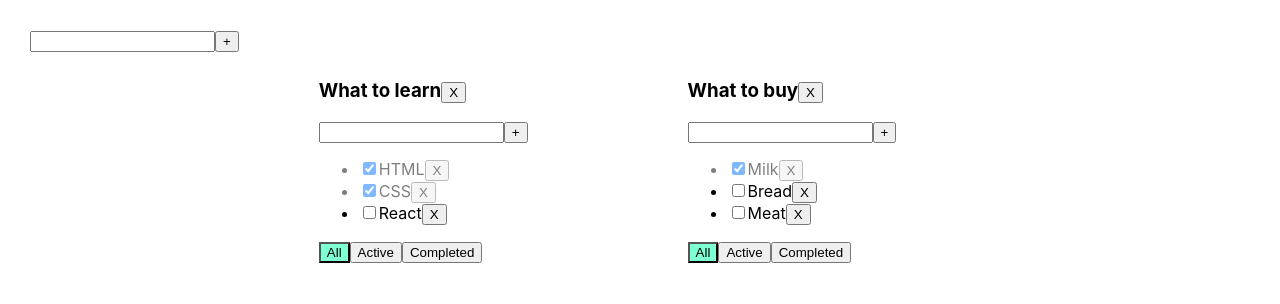
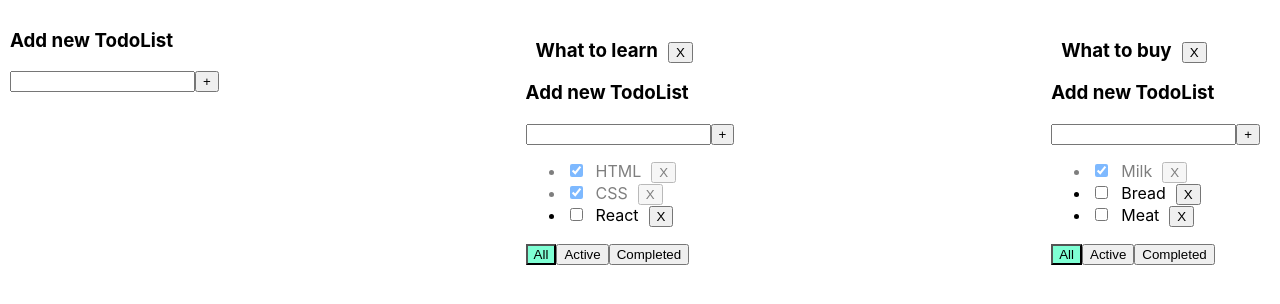
Before and after one commit to kovernikov/TodoList, a React (Create React App) app: page / in a window 1280 px wide. Shown: the top 304 px of the page. Built offline with nearby package versions, Linux system fonts and the light colour scheme.

Commit message:
TodoList06_css

```diff
--- a/src/AddItemForm.tsx
+++ b/src/AddItemForm.tsx
@@ -22,7 +22,8 @@ function AddItemForm(props: AddItemFormPropsType) {
     }
 
     return (
-        <div>
+        <div className='inputpoot'>
+            <h3> Add new TodoList</h3>
             <input
                 value={title}
                 onChange={onChangeTitle}
--- a/src/App.css
+++ b/src/App.css
@@ -1,10 +1,9 @@
+
 .App {
-  padding: 30px;
+    padding: 10px;
     display: flex;
-}
-
-.App > div {
-  margin-right: 50px;
+    flex-direction: row;
+    justify-content: space-between;
 }
 
 .error {
@@ -19,6 +18,10 @@
 .active-filtr {
     background-color: aquamarine;
 }
+span {
+    padding: 10px;
+
+}
 
 .is-done {
     opacity: 0.5;
--- a/src/App.tsx
+++ b/src/App.tsx
@@ -129,6 +129,7 @@ function App() {
         const tasksForTodoList = getFilterTasks(tl)
         return (
             <div className="App">
+                <div>
                     <TodoList
                         key={tl.id}
                         filter={tl.filter}
@@ -139,10 +140,11 @@ function App() {
                         removeTask={removeTask}
                         removeTodoList={removeTodoList}
                         changeTodoListFilter={changeTodoListFilter}
+                        changeTodoListTitle={changeTodoListTitle}
                         changeTaskStatus={changeStatus}
-                    changeTodoListTitle={changeTodoListTitle}
                         changeTaskTitle={changeTaskTitle}
                     />
+                </div>
             </div>
         )
     })
--- a/src/TodoList.tsx
+++ b/src/TodoList.tsx
@@ -12,8 +12,8 @@ type PropsTodoListType = {
     removeTask: (taskID: string, todoListID: string) => void
     removeTodoList: (todoListID: string) => void
     changeTodoListFilter: (filterValue: FilterValueType, todoListID: string) => void
+    changeTodoListTitle: (title: string, todoListID: string) => void
     changeTaskStatus: (taskId: string, isDone: boolean, todoListID: string) => void
-    changeTodoListTitle: (title: string, todoListID: string) => void
     changeTaskTitle: (taskID: string, title: string, todoListID: string) => void
 }
 
@@ -45,12 +45,12 @@ function TodoList(props: PropsTodoListType) {
 
 
     return (
-        <div>
+        <div className="components">
             <h3>
                 <EditableSpan title={props.title} changeTitle={changeTodoListTitle}/>
                 <button onClick={() => props.removeTodoList(props.todoListID)}>X</button>
             </h3>
-            <AddItemForm addItem={addTask}/>
+            <AddItemForm addItem={addTask} />
 
             <ul>
                 {tasksJSXElement}
```
Lines whose indentation alone changed are shown as unchanged.
